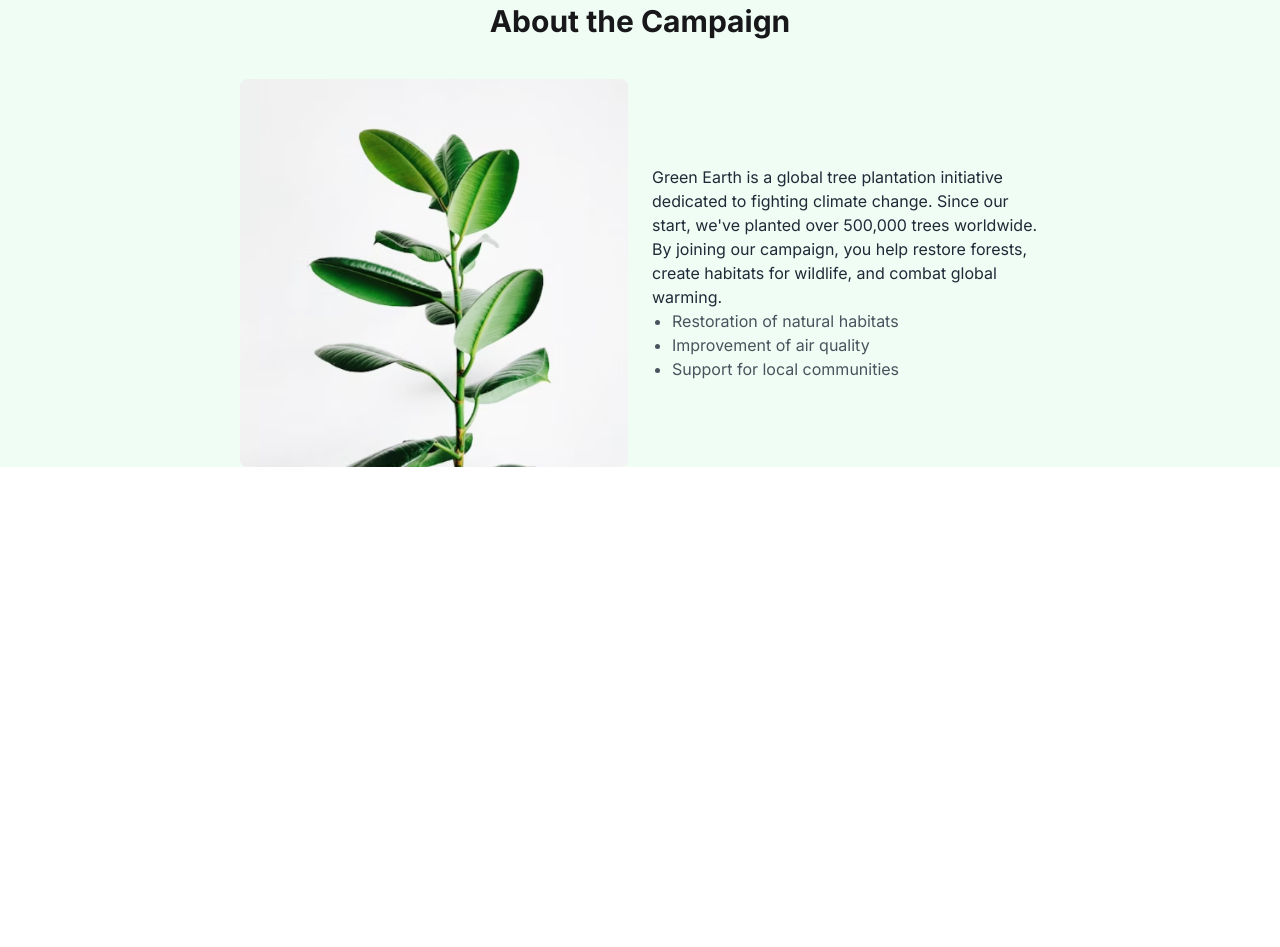
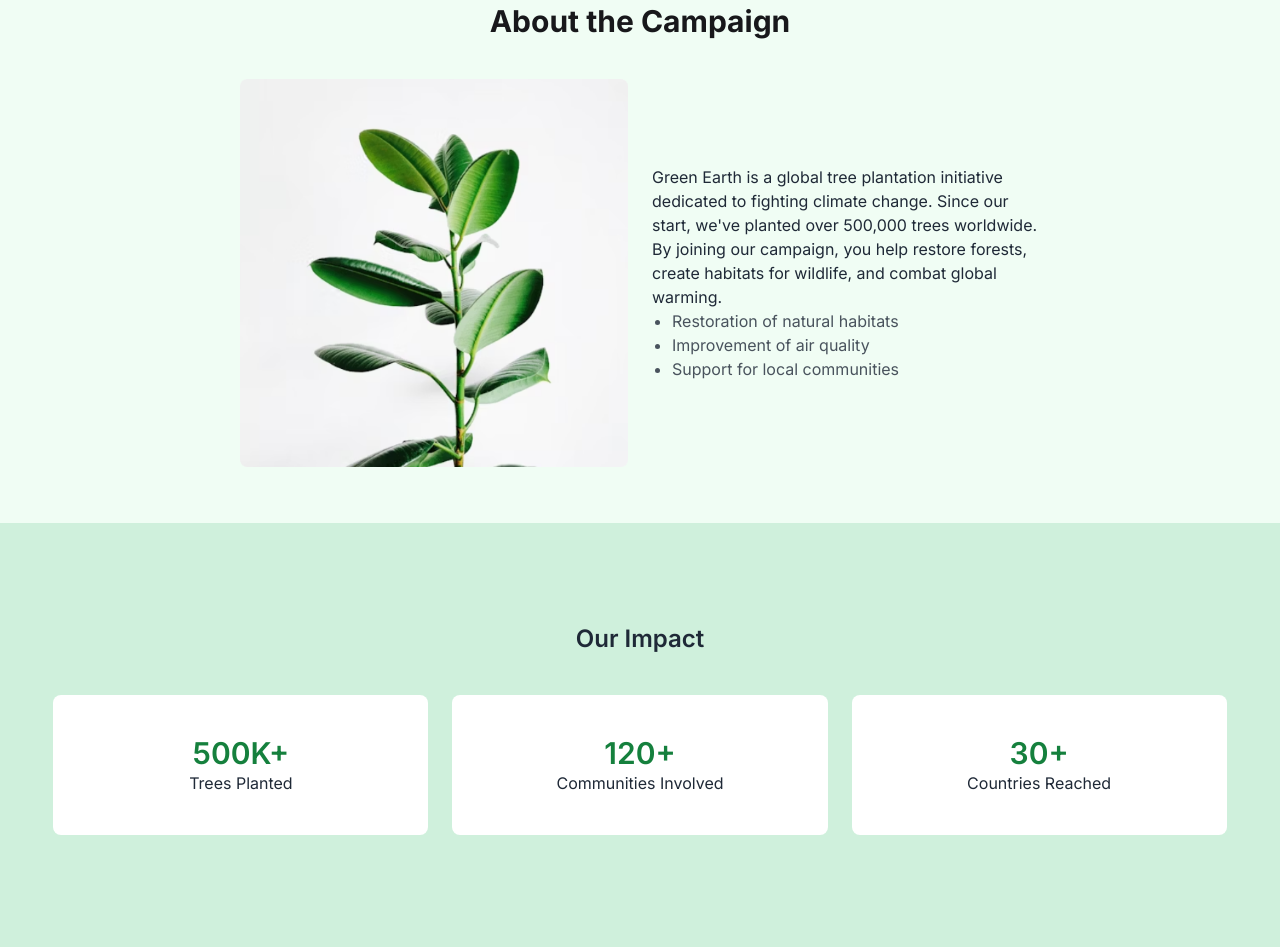
Before and after one commit to osmanzakaria532/green-earth, a plain HTML site: page index.html in a window 1280 px wide. Shown: the part 718-1665 px from the top of the page. Before the commit the page ends 1185 px from the top, so only its background shows below. Drawn offline with nearby package versions, Linux system fonts and the light colour scheme; no server answers.

Commit message:
impact section complate

```diff
--- a/index.html
+++ b/index.html
@@ -146,6 +146,41 @@
         </div>
     </section>
 
+    <section class="bg-[#CFF0DC] mt-5 md:mt-14 px-3 md:px-0">
+        <div class="lg:w-11/12 mx-auto py-10 md:py-[100px]">
+            <h2 class="text-center text-2xl text-[#1F2937] mb-5 md:mb-10 font-semibold ">
+                Our Impact
+            </h2>
+            <div class="grid grid-cols-1 md:grid-cols-2 lg:grid-cols-3 gap-6">
+                <div
+                    class="bg-white hover:bg-[#15803D]/70 text-center group transition-all duration-200 rounded-lg mb-3 py-10">
+                    <h3 class="text-[#15803D] group-hover:text-white transition-all duration-200 font-semibold text-3xl">
+                        500K+
+                    </h3>
+                    <p class="text-[#1F2937] group-hover:text-white transition-all duration-200">Trees Planted</p>
+                </div>
+                <div
+                    class="bg-white hover:bg-[#15803D]/70 text-center group transition-all duration-200 rounded-lg mb-3 py-10">
+                    <h3 class="text-[#15803D] group-hover:text-white transition-all duration-200 font-semibold text-3xl">
+                        120+
+                    </h3>
+                    <p class="text-[#1F2937] group-hover:text-white transition-all duration-200">
+                        Communities Involved
+                    </p>
+                </div>
+                <div
+                    class="bg-white hover:bg-[#15803D]/70 text-center group transition-all duration-200 rounded-lg mb-3 py-10">
+                    <h3 class="text-[#15803D] group-hover:text-white transition-all duration-200 font-semibold text-3xl">
+                        30+
+                    </h3>
+                    <p class="text-[#1F2937] group-hover:text-white transition-all duration-200">
+                        Countries Reached
+                    </p>
+                </div>
+            </div>
+        </div>
+    </section>
+
 
     <script src="./js/index.js"></script>
 </body>
```
